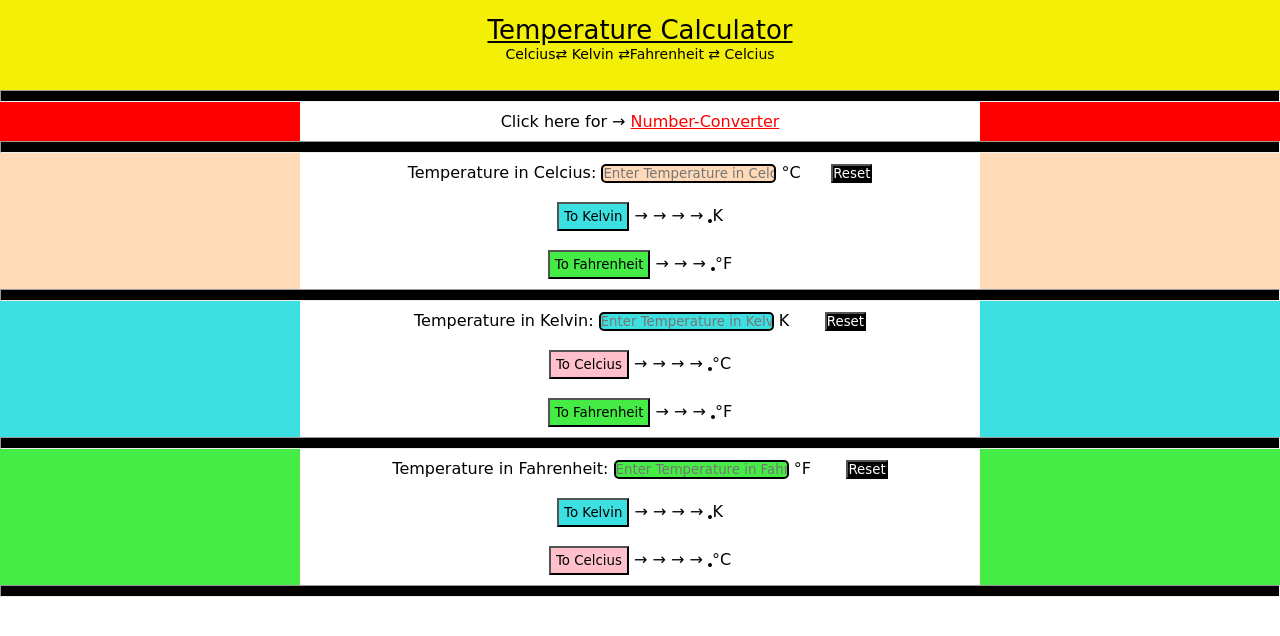
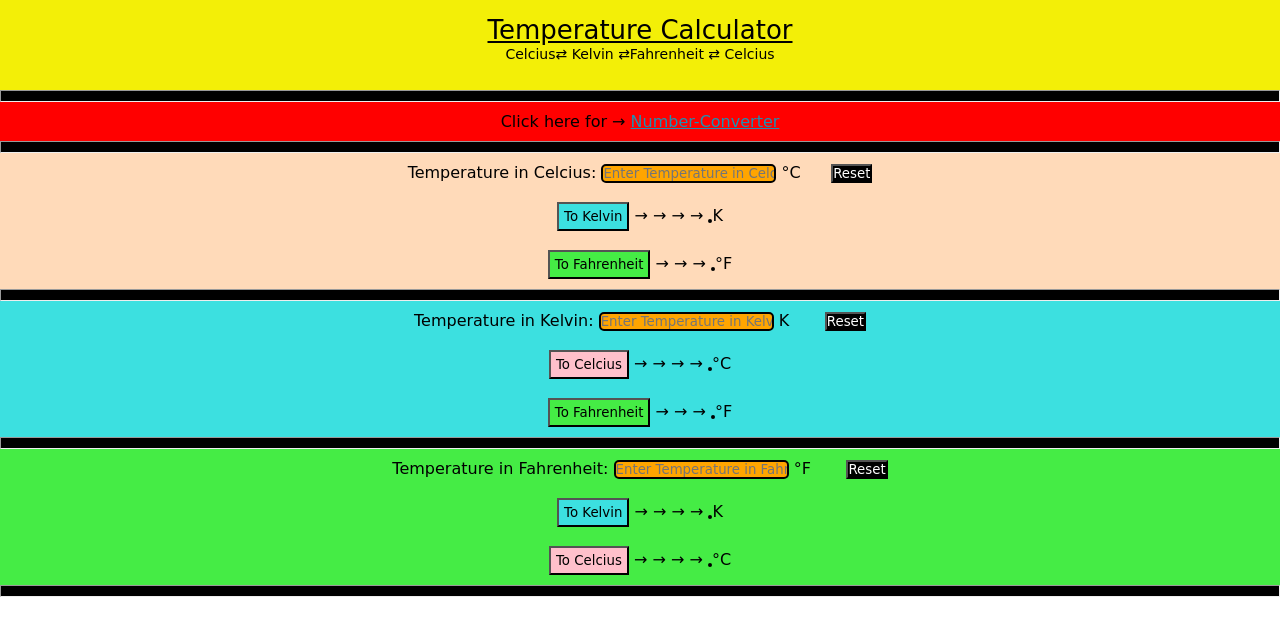
Before and after one commit to shriram061/temperature-calculator, a plain HTML site: page index.html in a window 1280 px wide. Drawn offline with Linux system fonts and the light colour scheme.

Commit message:
style.css

```diff
--- a/css/style.css
+++ b/css/style.css
@@ -42,11 +42,10 @@ hr{
 {
     text-align: center;
     padding: 10px;
-    border-left:    300px solid red;
-    border-right:  300px solid red;
+    background-color: rgb(255, 0, 0);
 }
 a:visited,a:link{
-    color: red;
+    color: rgb(29, 144, 179);
    }
    a:hover
    {
@@ -73,28 +72,26 @@ sup{
 }
 #celcius-1
 {
-    background-color: peachpuff;
+    background-color: orange;
 }
 .Temperature-1
 {
-    border-left:    300px solid peachpuff ;
-    border-right:  300px solid peachpuff ;
+   background-color: peachpuff;
 }
 #kelvin-1
 {
-    background-color: rgb(60, 224, 224);
+    background-color: orange;
 }
 .Temperature-2
 {
-    border-left:    300px solid rgb(60, 224, 224) ;
-    border-right:  300px solid rgb(60, 224, 224) ;
+    background-color: rgb(60, 224, 224) ;
+
 }
 #Fahrenheit-1
 {
-    background-color: rgb(69, 236, 69);
+    background-color: orange;
 }
 .Temperature-3
 {
-    border-left:    300px solid rgb(69, 236, 69) ;
-    border-right:  300px solid rgb(69, 236, 69) ;
+    background-color: rgb(69, 236, 69) ;
 }
```
